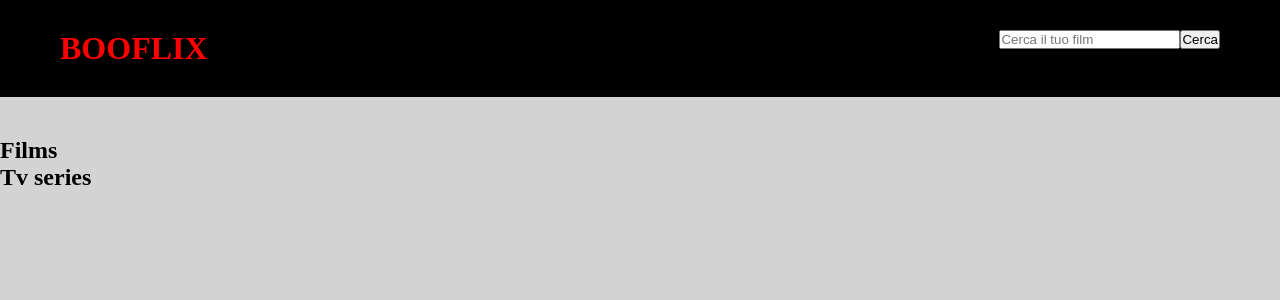
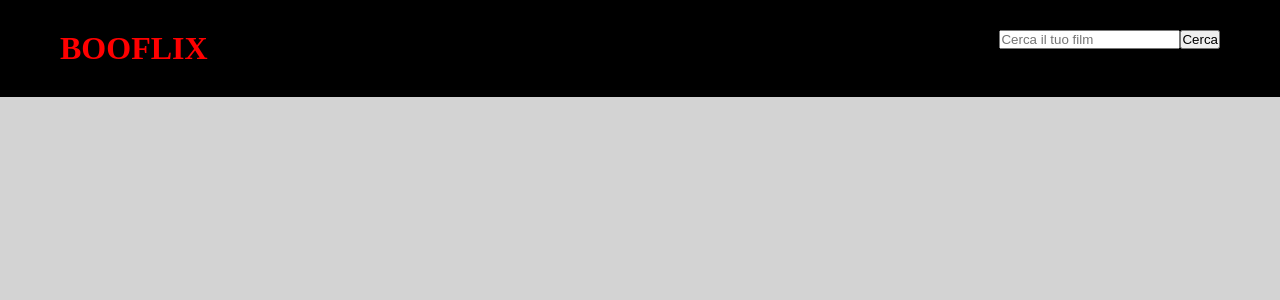
Before and after one commit to l-martinetti/react-boolflix, a React (Vite) app: page / in a window 1280 px wide. Shown: the top 300 px of the page. Built offline with nearby package versions, Linux system fonts and the light colour scheme.

Commit message:
fix: fix tv series api's keys
-Milestone 2 complete

```diff
--- a/src/components/Card.jsx
+++ b/src/components/Card.jsx
@@ -17,7 +17,7 @@ const Card = (props) => {
 
     return (
         <>
-            <h2>Films</h2>
+            {films.length > 0 && <h2>Films</h2>}
             <div className="container card-wrapper">
                 {films.map(film => {
 
@@ -42,17 +42,17 @@ const Card = (props) => {
             </div>
 
 
-            <h2>Tv series</h2>
+            {tvSeries.length > 0 && <h2>Tv Series</h2>}
             <div className="container card-wrapper">
                 {tvSeries.map(serie => {
 
-                    const countryCode = languageToCountry[serie.original_language.toLowerCase()] || "GB";
+                    const countryCode = languageToCountry[serie.origin_country.join("").toLowerCase()] || "GB";
 
                     return (
                         <div key={serie.id} className="card">
                             <div>
-                                <h4>{serie.title}</h4>
-                                <p>{serie.original_title}</p>
+                                <h4>{serie.name}</h4>
+                                <p>{serie.original_name}</p>
                                 <img
                                     src={`https://flagsapi.com/${countryCode}/flat/64.png`}
                                     alt={serie.original_language}
```
